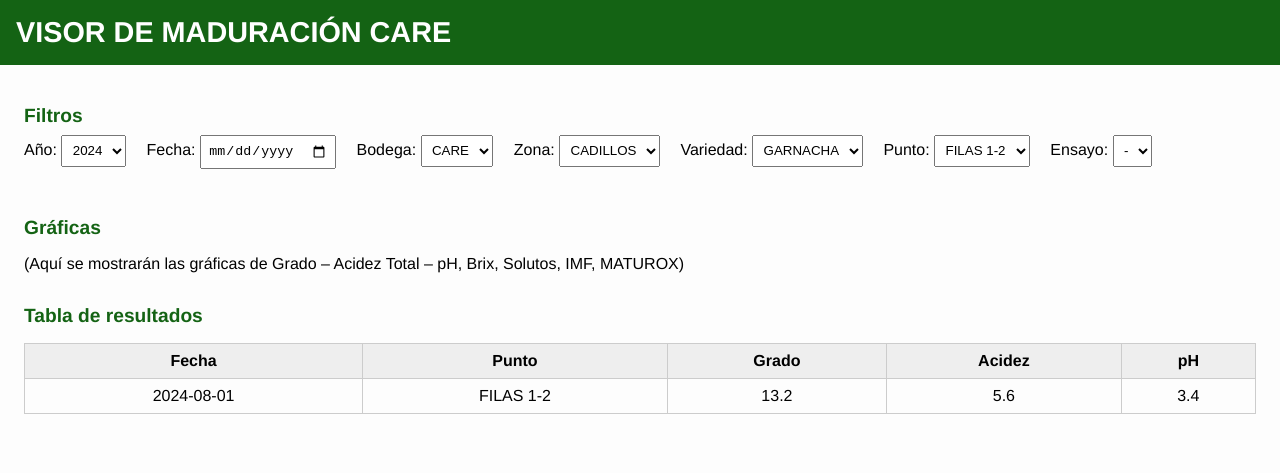
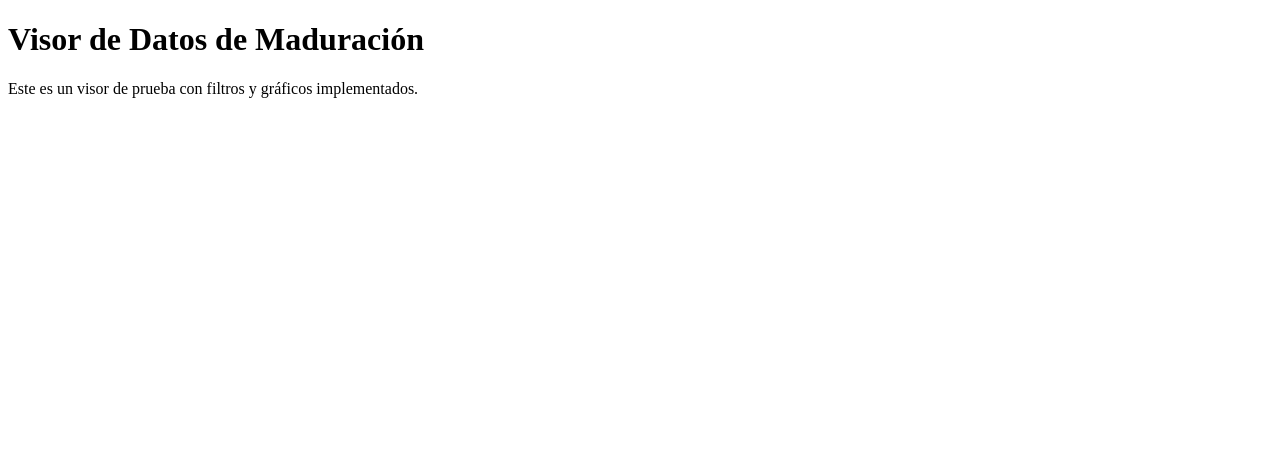
Before and after one commit to HECTORGIMENOLUESMA/MADURACION-VISOR, a plain HTML site: page index.html in a window 1280 px wide. Drawn offline with Linux system fonts and the light colour scheme.

Commit message:
Add files via upload

```diff
--- a/index.html
+++ b/index.html
@@ -1,88 +1,11 @@
-
 <!DOCTYPE html>
 <html lang="es">
 <head>
     <meta charset="UTF-8">
-    <title>VISOR DE MADURACIÓN CARE</title>
-    <style>
-        body {
-            font-family: Helvetica, sans-serif;
-            margin: 0;
-            padding: 0;
-            background-color: #fdfdfd;
-        }
-        header {
-            background-color: #146314;
-            color: white;
-            padding: 1rem;
-            font-size: 1.8rem;
-            font-weight: bold;
-        }
-        .container {
-            padding: 1.5rem;
-        }
-        .section {
-            margin-bottom: 2rem;
-        }
-        .section h2 {
-            color: #146314;
-            font-size: 1.2rem;
-            margin-bottom: 0.5rem;
-        }
-        label {
-            margin-right: 1rem;
-        }
-        input, select {
-            margin-bottom: 1rem;
-            padding: 0.4rem;
-        }
-        table {
-            width: 100%;
-            border-collapse: collapse;
-            margin-top: 1rem;
-        }
-        th, td {
-            border: 1px solid #ccc;
-            padding: 0.5rem;
-            text-align: center;
-        }
-        th {
-            background-color: #eee;
-        }
-    </style>
+    <title>Visor de Maduración CARE</title>
 </head>
 <body>
-    <header>
-        VISOR DE MADURACIÓN CARE
-    </header>
-    <div class="container">
-        <div class="section">
-            <h2>Filtros</h2>
-            <label>Año: <select><option>2024</option></select></label>
-            <label>Fecha: <input type="date"></label>
-            <label>Bodega: <select><option>CARE</option></select></label>
-            <label>Zona: <select><option>CADILLOS</option></select></label>
-            <label>Variedad: <select><option>GARNACHA</option></select></label>
-            <label>Punto: <select><option>FILAS 1-2</option></select></label>
-            <label>Ensayo: <select><option>-</option></select></label>
-        </div>
-
-        <div class="section">
-            <h2>Gráficas</h2>
-            <p>(Aquí se mostrarán las gráficas de Grado – Acidez Total – pH, Brix, Solutos, IMF, MATUROX)</p>
-        </div>
-
-        <div class="section">
-            <h2>Tabla de resultados</h2>
-            <table>
-                <thead>
-                    <tr><th>Fecha</th><th>Punto</th><th>Grado</th><th>Acidez</th><th>pH</th></tr>
-                </thead>
-                <tbody>
-                    <tr><td>2024-08-01</td><td>FILAS 1-2</td><td>13.2</td><td>5.6</td><td>3.4</td></tr>
-                </tbody>
-            </table>
-        </div>
-    </div>
+    <h1>Visor de Datos de Maduración</h1>
+    <p>Este es un visor de prueba con filtros y gráficos implementados.</p>
 </body>
 </html>
```
